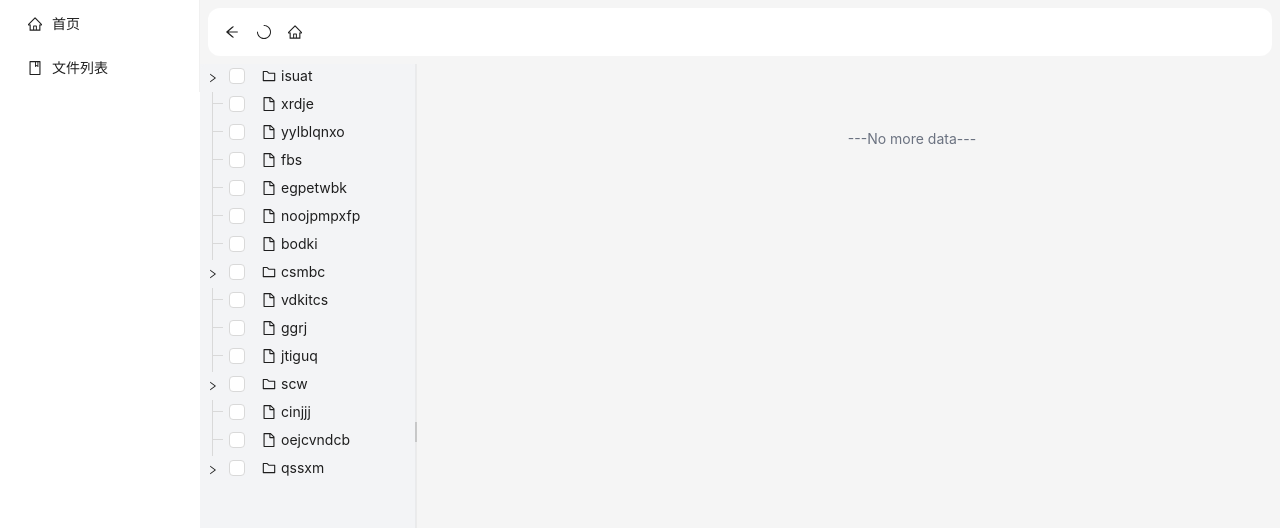
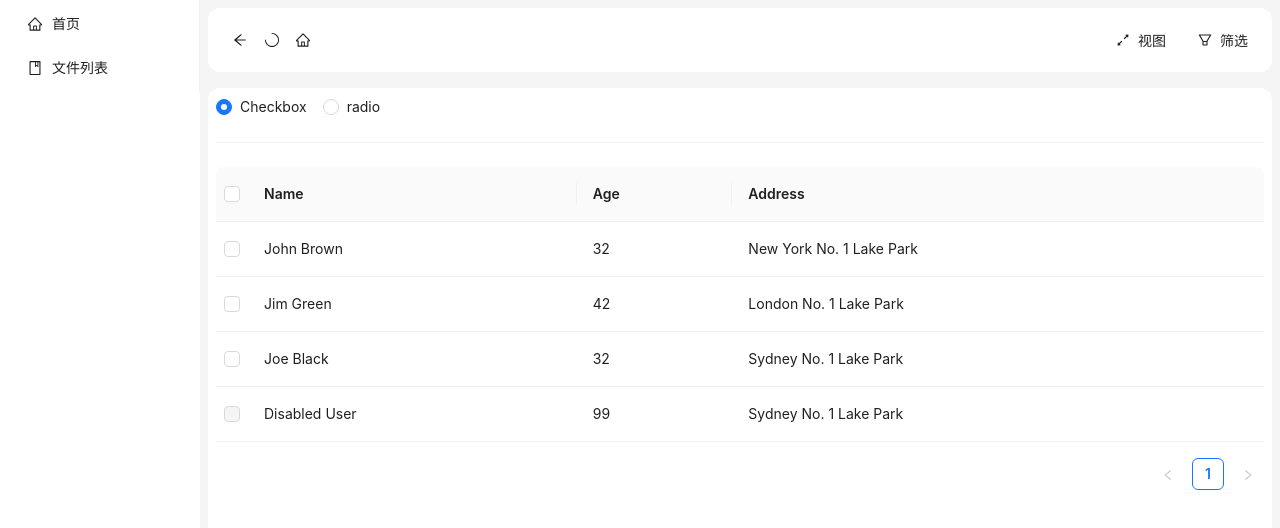
Before and after one commit to nyml2003/zipfiles, a React app in the folder gui/: page /#/explorer in a window 1280 px wide. Shown: the top 528 px of the page. Built offline with nearby package versions, Linux system fonts and the light colour scheme.

Commit message:
fix: 正在开发筛选，commit的ui部分

```diff
--- a/gui/src/hooks/useApi/development.tsx
+++ b/gui/src/hooks/useApi/development.tsx
@@ -8,7 +8,7 @@ const useApi: useApiType = () => {
       return new Promise((resolve, reject) => {
         setTimeout(() => {
           resolve(mockApi[apiEnum](request));
-        }, 1000);
+        }, 10);
       });
     },
   };
--- /dev/null
+++ b/gui/src/pages/ExplorerPage/FilterForm.tsx
@@ -0,0 +1,115 @@
+import React, { useState } from 'react';
+import {
+  Button,
+  Cascader,
+  DatePicker,
+  Form,
+  Input,
+  InputNumber,
+  Mentions,
+  Select,
+  TreeSelect,
+  Segmented,
+} from 'antd';
+import type { FormProps } from 'antd';
+
+const { RangePicker } = DatePicker;
+
+const formItemLayout = {
+  labelCol: {
+    xs: { span: 24 },
+    sm: { span: 6 },
+  },
+  wrapperCol: {
+    xs: { span: 24 },
+    sm: { span: 14 },
+  },
+};
+
+const FilterForm: React.FC = () => {
+  const [componentVariant, setComponentVariant] = useState<FormProps['variant']>('filled');
+
+  const onFormVariantChange = ({ variant }: { variant: FormProps['variant'] }) => {
+    setComponentVariant(variant);
+  };
+  return (
+    <Form
+      {...formItemLayout}
+      onValuesChange={onFormVariantChange}
+      variant={componentVariant}
+      style={{ maxWidth: 600 }}
+      initialValues={{ variant: componentVariant }}>
+      <Form.Item label='Form variant' name='variant'>
+        <Segmented options={['outlined', 'filled', 'borderless']} />
+      </Form.Item>
+
+      <Form.Item label='Input' name='Input' rules={[{ required: true, message: 'Please input!' }]}>
+        <Input />
+      </Form.Item>
+
+      <Form.Item
+        label='InputNumber'
+        name='InputNumber'
+        rules={[{ required: true, message: 'Please input!' }]}>
+        <InputNumber style={{ width: '100%' }} />
+      </Form.Item>
+
+      <Form.Item
+        label='TextArea'
+        name='TextArea'
+        rules={[{ required: true, message: 'Please input!' }]}>
+        <Input.TextArea />
+      </Form.Item>
+
+      <Form.Item
+        label='Mentions'
+        name='Mentions'
+        rules={[{ required: true, message: 'Please input!' }]}>
+        <Mentions />
+      </Form.Item>
+
+      <Form.Item
+        label='Select'
+        name='Select'
+        rules={[{ required: true, message: 'Please input!' }]}>
+        <Select />
+      </Form.Item>
+
+      <Form.Item
+        label='Cascader'
+        name='Cascader'
+        rules={[{ required: true, message: 'Please input!' }]}>
+        <Cascader />
+      </Form.Item>
+
+      <Form.Item
+        label='TreeSelect'
+        name='TreeSelect'
+        rules={[{ required: true, message: 'Please input!' }]}>
+        <TreeSelect />
+      </Form.Item>
+
+      <Form.Item
+        label='DatePicker'
+        name='DatePicker'
+        rules={[{ required: true, message: 'Please input!' }]}>
+        <DatePicker />
+      </Form.Item>
+
+      <Form.Item
+        label='RangePicker'
+        name='RangePicker'
+        rules={[{ required: true, message: 'Please input!' }]}>
+        <RangePicker />
+      </Form.Item>
+
+      <Form.Item wrapperCol={{ offset: 6, span: 16 }}>
+        <Button type='primary' htmlType='submit'>
+          Submit
+        </Button>
+      </Form.Item>
+    </Form>
+  );
+};
+
+export default FilterForm;
--- /dev/null
+++ b/gui/src/pages/ExplorerPage/TableView.tsx
@@ -0,0 +1,85 @@
+import React, { useState } from 'react';
+import { Divider, Radio, Table } from 'antd';
+import type { TableColumnsType, TableProps } from 'antd';
+
+interface DataType {
+  key: React.Key;
+  name: string;
+  age: number;
+  address: string;
+}
+
+const columns: TableColumnsType<DataType> = [
+  {
+    title: 'Name',
+    dataIndex: 'name',
+    render: (text: string) => <a>{text}</a>,
+  },
+  {
+    title: 'Age',
+    dataIndex: 'age',
+  },
+  {
+    title: 'Address',
+    dataIndex: 'address',
+  },
+];
+
+const data: DataType[] = [
+  {
+    key: '1',
+    name: 'John Brown',
+    age: 32,
+    address: 'New York No. 1 Lake Park',
+  },
+  {
+    key: '2',
+    name: 'Jim Green',
+    age: 42,
+    address: 'London No. 1 Lake Park',
+  },
+  {
+    key: '3',
+    name: 'Joe Black',
+    age: 32,
+    address: 'Sydney No. 1 Lake Park',
+  },
+  {
+    key: '4',
+    name: 'Disabled User',
+    age: 99,
+    address: 'Sydney No. 1 Lake Park',
+  },
+];
+
+// rowSelection object indicates the need for row selection
+const rowSelection: TableProps<DataType>['rowSelection'] = {
+  onChange: (selectedRowKeys: React.Key[], selectedRows: DataType[]) => {
+    console.log(`selectedRowKeys: ${selectedRowKeys}`, 'selectedRows: ', selectedRows);
+  },
+  getCheckboxProps: (record: DataType) => ({
+    disabled: record.name === 'Disabled User', // Column configuration not to be checked
+    name: record.name,
+  }),
+};
+
+const TableView: React.FC = () => {
+  const [selectionType, setSelectionType] = useState<'checkbox' | 'radio'>('checkbox');
+
+  return (
+    <div>
+      <Radio.Group onChange={e => setSelectionType(e.target.value)} value={selectionType}>
+        <Radio value='checkbox'>Checkbox</Radio>
+        <Radio value='radio'>radio</Radio>
+      </Radio.Group>
+      <Divider />
+      <Table<DataType>
+        rowSelection={{ type: selectionType, ...rowSelection }}
+        columns={columns}
+        dataSource={data}
+      />
+    </div>
+  );
+};
+
+export default TableView;
--- a/gui/src/pages/ExplorerPage/TreeSelector.tsx
+++ b/gui/src/pages/ExplorerPage/TreeView/TreeMenu.tsx
@@ -26,7 +26,7 @@ interface Props {
   setRefresh: (refresh: boolean) => void;
 }
 
-const TreeSelector: React.FC<Props> = ({
+const TreeMenu: React.FC<Props> = ({
   onSelect,
   currentPath,
   setCurrentPath,
@@ -49,6 +49,7 @@ const TreeSelector: React.FC<Props> = ({
     setCheckedKeys([]);
     // 加载新的数据
     handleGetFileList(currentPath);
+    setCurrentFile(currentPath);
   }, [currentPath]);
 
   useEffect(() => {
@@ -163,4 +164,4 @@ const TreeSelector: React.FC<Props> = ({
   );
 };
 
-export default TreeSelector;
+export default TreeMenu;
--- /dev/null
+++ b/gui/src/pages/ExplorerPage/TreeView/index.module.less
@@ -0,0 +1,29 @@
+@keyframes fadeInDown {
+  from {
+    opacity: 0;
+    transform: translateY(-20px);
+  }
+  to {
+    opacity: 1;
+    transform: translateY(0);
+  }
+}
+
+@keyframes fadeInUp {
+  from {
+    opacity: 0;
+    transform: translateY(20px);
+  }
+  to {
+    opacity: 1;
+    transform: translateY(0);
+  }
+}
+
+.fade-in-down {
+  animation: fadeInDown 0.5s ease-in-out;
+}
+
+.fade-in-up {
+  animation: fadeInUp 0.5s ease-in-out;
+}
--- /dev/null
+++ b/gui/src/pages/ExplorerPage/TreeView/index.tsx
@@ -0,0 +1,50 @@
+import { Splitter } from 'antd';
+import React from 'react';
+import MetaDataCard from './MetaDataCard';
+import TreeMenu from './TreeMenu';
+import styles from './index.module.less';
+
+interface Props {
+  currentPath: string;
+  setCurrentPath: (path: string) => void;
+  setCurrentFile: (file: string) => void;
+  refresh: boolean;
+  setRefresh: (refresh: boolean) => void;
+  handleSelect: (paths: string[]) => void;
+  currentFile: string;
+}
+
+const TreeView = ({
+  currentPath,
+  setCurrentPath,
+  setCurrentFile,
+  refresh,
+  setRefresh,
+  handleSelect,
+  currentFile,
+}: Props) => {
+  return (
+    <Splitter className={`flex-grow overflow-hidden ${styles['fade-in-down']}`}>
+      <Splitter.Panel
+        defaultSize='20%'
+        min='10%'
+        max='70%'
+        className='overflow-y-auto overflow-x-hidden bg-gray-100 flex '>
+        <TreeMenu
+          onSelect={handleSelect}
+          currentPath={currentPath}
+          setCurrentPath={setCurrentPath}
+          setCurrentFile={setCurrentFile}
+          refresh={refresh}
+          setRefresh={setRefresh}
+        />
+      </Splitter.Panel>
+      <Splitter.Panel>
+        {/* 文件信息 */}
+        <MetaDataCard currentFile={currentFile} />
+      </Splitter.Panel>
+    </Splitter>
+  );
+};
+
+export default TreeView;
--- /dev/null
+++ b/gui/src/pages/ExplorerPage/index.module.less
@@ -0,0 +1,29 @@
+@keyframes fadeInDown {
+  from {
+    opacity: 0;
+    transform: translateY(-20px);
+  }
+  to {
+    opacity: 1;
+    transform: translateY(0);
+  }
+}
+
+@keyframes fadeInUp {
+  from {
+    opacity: 0;
+    transform: translateY(20px);
+  }
+  to {
+    opacity: 1;
+    transform: translateY(0);
+  }
+}
+
+.fade-in-down {
+  animation: fadeInDown 0.5s ease-in-out;
+}
+
+.fade-in-up {
+  animation: fadeInUp 0.5s ease-in-out;
+}
--- a/gui/src/pages/ExplorerPage/index.tsx
+++ b/gui/src/pages/ExplorerPage/index.tsx
@@ -1,25 +1,60 @@
-import { ArrowLeftOutlined, HomeOutlined, Loading3QuartersOutlined } from '@ant-design/icons';
-import TreeSelector from './TreeSelector';
-import { Breadcrumb, Button, Input, Splitter } from 'antd'; // Add this import statement
 import React, { useState } from 'react';
-import MetaDataCard from './MetaDataCard';
-
-interface Props {}
+import {
+  ArrowLeftOutlined,
+  ArrowsAltOutlined,
+  DownOutlined,
+  FilterFilled,
+  FilterOutlined,
+  HomeOutlined,
+  Loading3QuartersOutlined,
+} from '@ant-design/icons';
+import { Breadcrumb, Button, Input, Splitter } from 'antd';
+import TreeSelector from './TreeView/TreeMenu';
+import MetaDataCard from './TreeView/MetaDataCard';
+import styles from './index.module.less';
+import FilterForm from './FilterForm';
+import TreeView from './TreeView';
+import TableView from './TableView';
 
 const ExplorerPage: React.FC = () => {
   const [selectedItems, setSelectedItems] = useState<string[]>([]);
   const [currentPath, setCurrentPath] = useState<string>('');
   const [currentFile, setCurrentFile] = useState<string>('');
   const [refresh, setRefresh] = useState<boolean>(false);
+  const [filter, setFilter] = useState<boolean>(false);
+  const [view, setView] = useState<'table' | 'tree'>('table');
 
   const handleSelect = (paths: string[]) => {
     //按字典序排序
     setSelectedItems(paths.sort());
   };
 
+  const renderContent = () => {
+    if (filter) {
+      return <FilterForm />;
+    }
+    if (view === 'table') {
+      return <TableView />;
+    }
+    if (view === 'tree') {
+      return (
+        <TreeView
+          currentPath={currentPath}
+          setCurrentPath={setCurrentPath}
+          setCurrentFile={setCurrentFile}
+          refresh={refresh}
+          setRefresh={setRefresh}
+          handleSelect={handleSelect}
+          currentFile={currentFile}
+        />
+      );
+    }
+  };
+
   return (
     <div className='flex-1 flex flex-col'>
-      <div className='bg-white rounded-xl p-2 m-2 flex items-center'>
+      <div className='bg-white rounded-xl p-2 m-2 flex items-center justify-between'>
+        <div className='p-2 flex flex-row items-center'>
           <Button
             type='text'
             icon={<ArrowLeftOutlined />}
@@ -30,8 +65,11 @@ const ExplorerPage: React.FC = () => {
                 return pathArr.join('/');
               })
             }></Button>
-        <Button type='text' onClick={() => setRefresh(true)} icon={<Loading3QuartersOutlined />} />
-
+          <Button
+            type='text'
+            onClick={() => setRefresh(true)}
+            icon={<Loading3QuartersOutlined />}
+          />
           <Breadcrumb
             items={currentPath.split('/').reduce((acc, item, index, arr) => {
               const path = arr.slice(0, index + 1).join('/');
@@ -44,26 +82,26 @@ const ExplorerPage: React.FC = () => {
             }, [] as any)}
           />
         </div>
-      <Splitter className='flex-grow overflow-hidden'>
-        <Splitter.Panel
-          defaultSize='20%'
-          min='10%'
-          max='70%'
-          className='overflow-y-auto overflow-x-hidden bg-gray-100 flex '>
-          <TreeSelector
-            onSelect={handleSelect}
-            currentPath={currentPath}
-            setCurrentPath={setCurrentPath}
-            setCurrentFile={setCurrentFile}
-            refresh={refresh}
-            setRefresh={setRefresh}
-          />
-        </Splitter.Panel>
-        <Splitter.Panel>
-          {/* 文件信息 */}
-          <MetaDataCard currentFile={currentFile} />
-        </Splitter.Panel>
-      </Splitter>
+        <div>
+          <Button
+            type='text'
+            icon={view === 'table' ? <ArrowsAltOutlined /> : <DownOutlined />}
+            onClick={() => setView(view === 'table' ? 'tree' : 'table')}
+            disabled={filter}
+          >
+            视图
+          </Button>
+          <Button
+            type='text'
+            icon={filter ? <FilterFilled /> : <FilterOutlined />}
+            onClick={() => setFilter(!filter)}>
+            筛选
+          </Button>
+        </div>
+      </div>
+      <div className={`bg-white rounded-xl m-2 p-2 ${styles['fade-in-down']} h-full`}>
+        {renderContent()}
+      </div>
     </div>
   );
 };
--- /dev/null
+++ b/gui/src/types/css.module.d.ts
@@ -0,0 +1,4 @@
+declare module '*.module.less' {
+  const classes: { [key: string]: string };
+  export default classes;
+}
```
Also changed, not shown: gui/src/pages/ExplorerPage/TreeView/MetaDataCard.tsx (renamed from gui/src/pages/ExplorerPage/MetaDataCard.tsx), 1 other file (tests, documents, lock files or other folders). Lines whose indentation alone changed are shown as unchanged.
